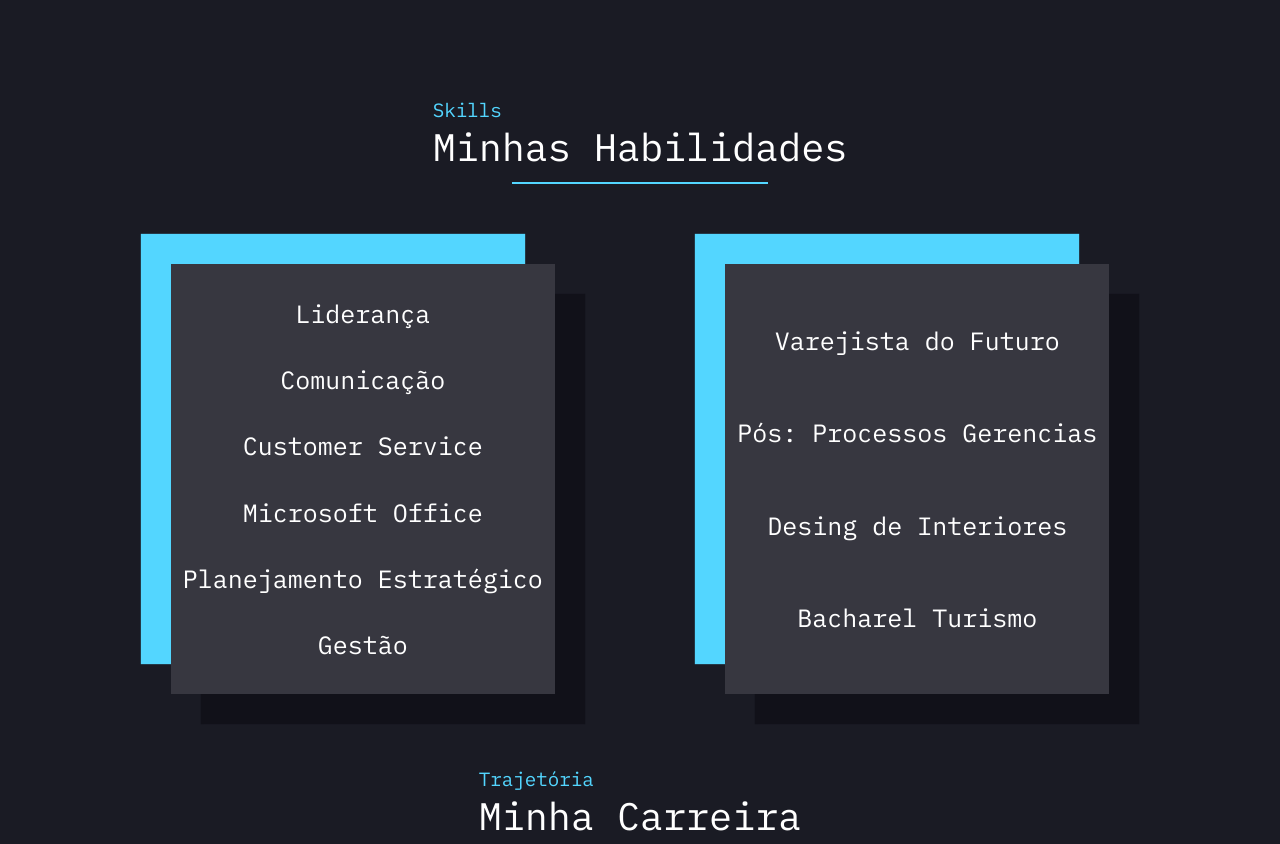
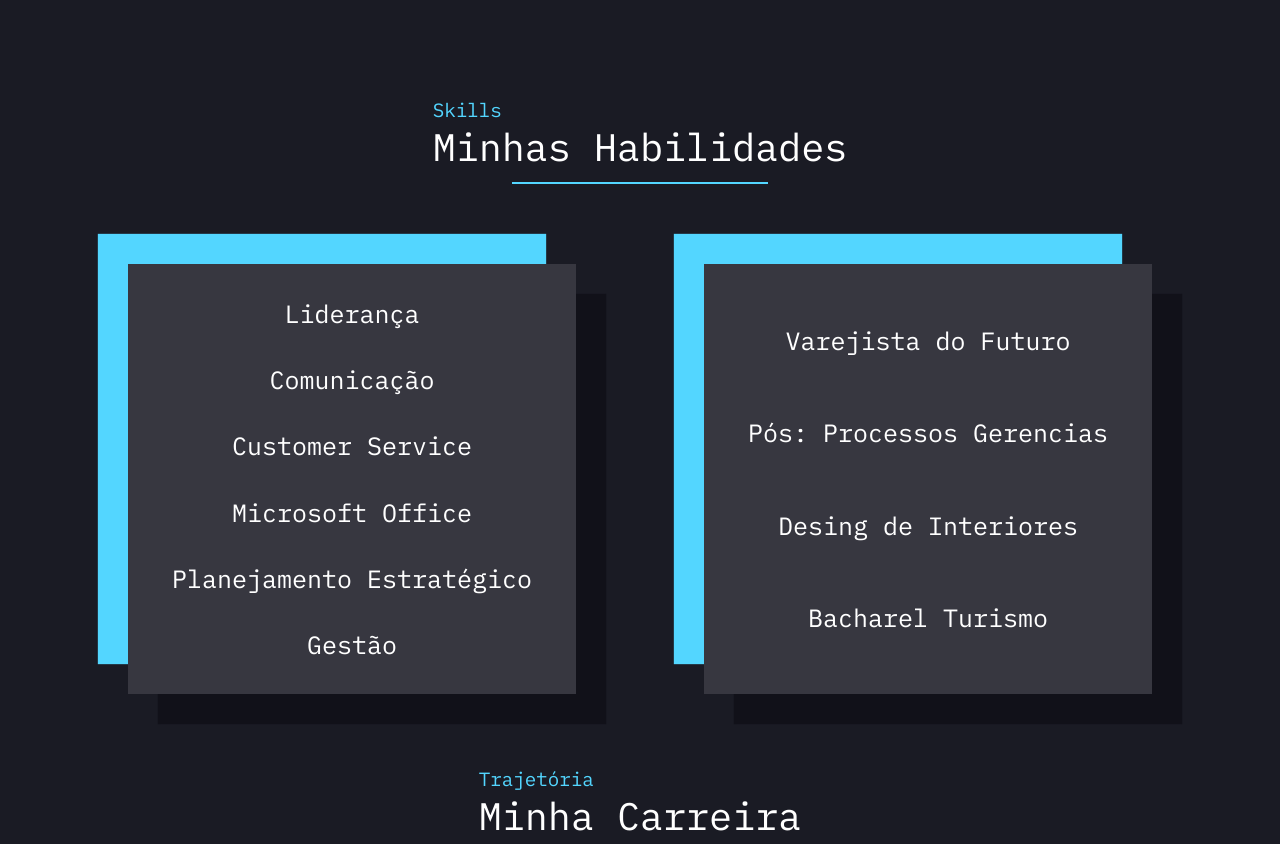
Before and after one commit to Morinian/LeaPortifolio, a plain HTML site: page index.html in a window 1280 px wide. Shown: the part 1308-2152 px from the top of the page. Drawn offline with Linux system fonts and the light colour scheme.

Commit message:
ultimo ajuste

```diff
--- a/css/estilo.css
+++ b/css/estilo.css
@@ -447,7 +447,7 @@ nav .menu a:hover {
   align-items: center;
 }
 #caixa1{
-  width: 30%;
+  width: 35%;
   height: 430px;
 
   margin-top: 60px;
```
